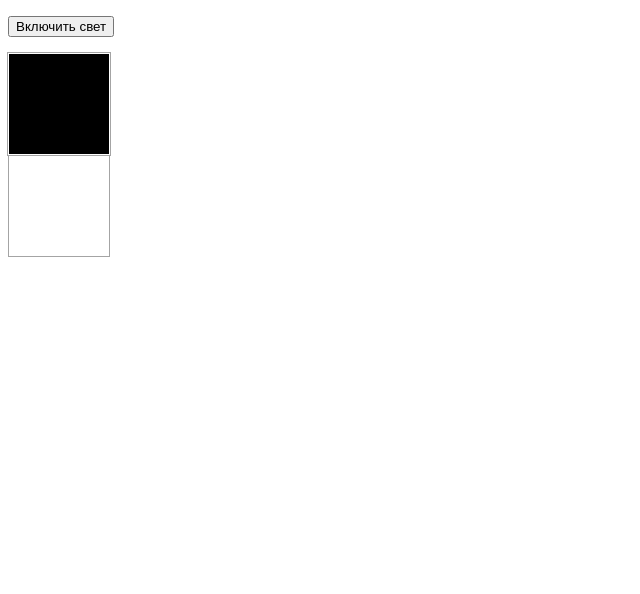
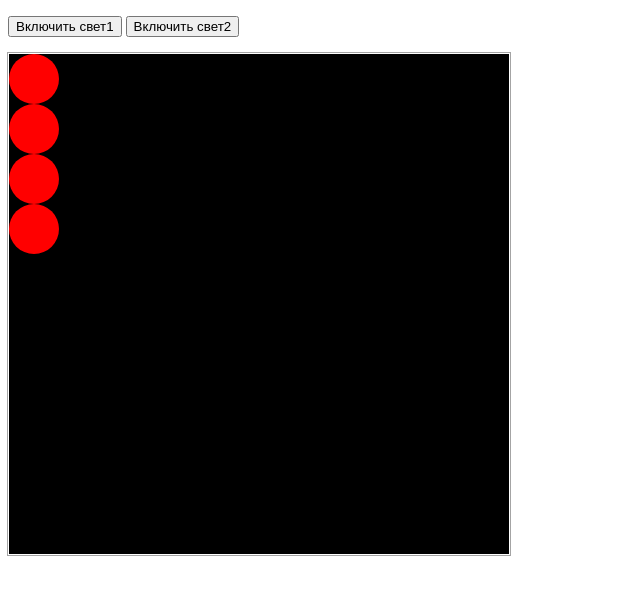
Before and after one commit to AliAkhmetov/taraz_amo, a plain HTML site: page index.html in a window 1280 px wide. Shown: the whole page, without its empty margins (0-640 px from the left). Drawn offline with Linux system fonts and the light colour scheme.

Commit message:
done
done

```diff
--- a/index.css
+++ b/index.css
@@ -1,18 +1,20 @@
 .room1 {
-  		width: 100px;
-  		height: 100px;
+  		width: 500px;
+  		height: 500px;
   		background-color: black;
   		border: 1px solid #fff;
   		box-shadow: 0 0 0 1px #A4A4A4;
  		position: relative;
   	}
-.light {
-  background: #00fefe;
+
+.circle {
+  width: 50px;
+  height: 50px;
+  -webkit-border-radius: 25px;
+  -moz-border-radius: 25px;
+  border-radius: 25px;
+  background: red;
 }
-.room2 {
-  		width: 100px;
-  		height: 100px;
-  		background-color: white;
-  		border: 1px solid #A4A4A4;
-  		position: absolute;
-  	}
+    .light {
+      background: #00fefe;
+    }
--- a/index.html
+++ b/index.html
@@ -10,12 +10,27 @@
   </head>
   <body>
     <p>
-      <button onclick="changeColor()">
-        Включить свет
-      </button>
+      <input id="button1"
+            class="button1"
+             type="button"
+             value="Включить свет1"
+             onclick="changeColor.apply(this)"
+      />
+
+      <input id="button2"
+            class="button2"
+             type="button"
+             value="Включить свет2"
+             onclick="changeColor.apply(this)"
+      />
  </p>
 
-    <div id="room1" class="room1"></div>
-    <div id="room2" class="room2"></div>
+    <div id="room1" class="room1">
+        <div class="circle circle1"></div>
+        <div class="circle circle1"></div>
+        <div class="circle circle2"></div>
+        <div class="circle circle2"></div>
+    </div>
+
   </body>
 </html>
--- a/script.js
+++ b/script.js
@@ -1,16 +1,25 @@
 function changeColor() {
-  var room1 = document.getElementById('room1')
-  var room2 = document.getElementById('room2')
-  var flag = true;
+                var buttonTipe = this;
+                    console.log(buttonTipe);
+                var buttonClass = buttonTipe.classList;
+                    console.log(buttonClass);
+var c1;
+if (buttonClass.contains("button1")) {
+    c1 = 'circle1';
+} else {
+    c1 = 'circle2';
+}
 
-  if (flag == true) {
-    room1.classList.add("light");
-    var colorArray = document.getElementsByClassName ("room1")
-    flag = false;
-    }
-    else {
-      room2.classList.add("light")
-      room1.classList.remove("light")
-        flag = true;
-    }
+var circle = document.getElementsByClassName(c1);
+
+for(var i in circle){
+  var  circleClass = circle[i].classList;
+  if(!circleClass)
+    continue;
+  if (circleClass.contains("light")) {
+    circleClass.remove("light");
+  } else {
+      circleClass.add("light");
   }
+}
+}
```
Also changed, not shown: images/pole.jpg (added).
